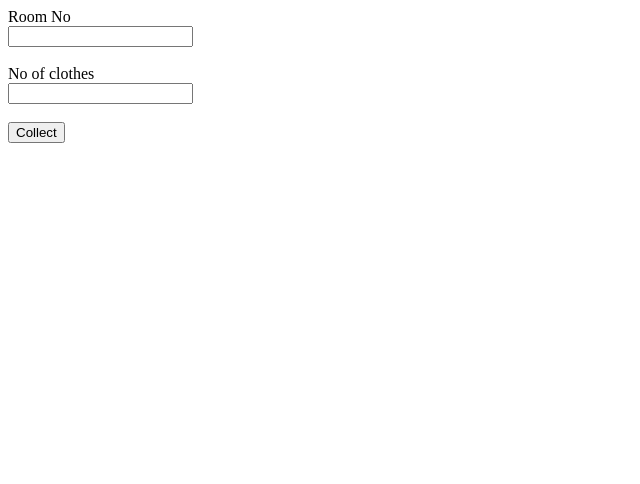
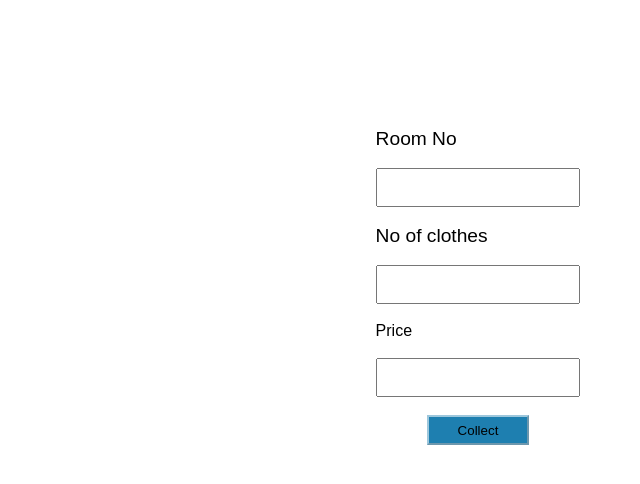
Before and after one commit to abishek07bimali/Group-F-Sem-3-Hotel-Management-System, a plain HTML site: page src/main/resources/templates/laundary1.html in a window 1280 px wide. Shown: the whole page, without its empty margins (0-640 px from the left). Drawn offline with Linux system fonts and the light colour scheme.

Commit message:
js implement

```diff
--- a/src/main/resources/static/css/laundary.css
+++ b/src/main/resources/static/css/laundary.css
@@ -5,9 +5,7 @@
     box-sizing: border-box;
     font-family: "Poppins", sans-serif;
 }
-.body{
 
-}
 .btn {
     margin-left: 15%;
     background-color: white;
@@ -16,7 +14,6 @@
 }
 .btn  .img{
     height: 50%;
-    opacity: 50%;
     width: 40%;
     margin-top: 10%;
     margin-left: 20%;
--- a/src/main/resources/static/css/laundry1.css
+++ b/src/main/resources/static/css/laundry1.css
@@ -0,0 +1,59 @@
+* {
+    margin: 0;
+    padding: 0;
+    box-sizing: border-box;
+    font-family: "Poppins", sans-serif;
+}
+body{
+    display: flex;
+    flex-direction: column;
+    align-items: center;
+    background-color: white;
+    height: 100%;
+    width: 20%;
+    margin: 0;
+    padding: 0;
+    box-sizing: border-box;
+    font-family: 'Poppins', sans-serif;
+}
+.main{
+    margin-top: 50%;
+    margin-left: 700px;
+    height: 80%;
+    width:80%;
+
+}
+.container{
+    background-color: white;
+}
+.l1{
+    font-size: larger;
+}
+.ibox{
+    height: 100%;
+    width: 100%;
+    padding: 10px;
+}
+.l2{
+    font-size: larger;
+}
+.ibox1{
+    height: 100%;
+    width: 100%;
+    padding: 10px;
+}
+#ibox2{
+    height: 100%;
+    width: 100%;
+    padding: 10px;
+}
+.l2{
+    font-size: larger;
+}
+#btn{
+    margin-left: 25%;
+    height: 30px;
+    width: 50%;
+    background-color: #1e7fb0;
+    border-color: rgba(255, 255, 255, 0.564);
+}
--- a/src/main/resources/templates/laundary1.html
+++ b/src/main/resources/templates/laundary1.html
@@ -8,13 +8,23 @@
 <body>
 <div class="main">
     <div class="container">
-  <label class="l1">Room No</label><br>
+  <label class="l1">Room No</label><br><br>
   <input class="ibox" type="text" name="room no"><br><br>
-  <label class="l2">No of clothes</label><br>
-  <input class="ibox1" type="number" name="clothes"><br><br>
- <div><button class="btn" type="submit">Collect</button></div>
+  <label class="l2">No of clothes</label><br><br>
+  <input class="ibox1" type="number" name="clothes" onkeyup="mult(this.value);"><br><br>
+        <label class="l3">Price</label><br><br>
+        <input id="ibox2" type="number" name="print" ><br><br>
+ <div><button id="btn" type="submit">Collect</button></div>
     </div>
 </div>
+<script>
+    function mult(value){
+        var x;
+        x=10*value;
+        document.getElementById("ibox2").value=x;
+    }
+
+</script>
 
 </body>
 </html>
```
